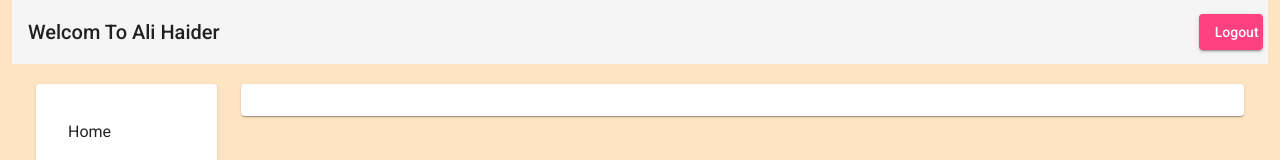
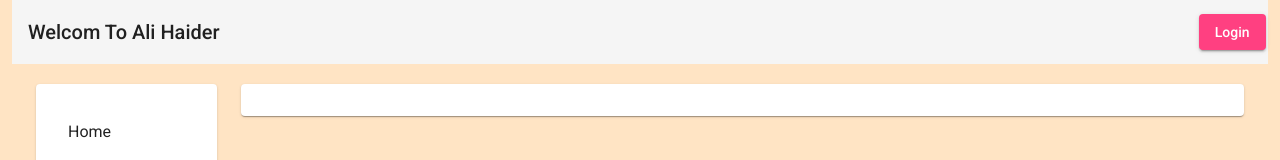
Before and after one commit to alihaider8480/routingAndValidation, an Angular app: page /home in a window 1280 px wide. Shown: the top 160 px of the page. Built offline with nearby package versions, Linux system fonts and the light colour scheme.

Commit message:
loginAndLogout-localStorageCache-DB

```diff
--- a/src/app/app.component.html
+++ b/src/app/app.component.html
@@ -3,7 +3,6 @@
     <div class="row">
       <div class="col-md-12">
         <router-outlet></router-outlet>
-
       </div>
     </div>
   </div>
--- a/src/app/home/home.component.html
+++ b/src/app/home/home.component.html
@@ -1,6 +1,11 @@
 <mat-toolbar class="header-material">
   <span>Welcom To Ali Haider</span>
-  <button mat-raised-button color="accent" style="margin-left: 80%;" (click)="logout()" routerLink="">Logout</button>
+  <div style="margin-left: 80%;" *ngIf="loginValue">
+    <button mat-raised-button color="accent" (click)="logout()" routerLink="">Logout</button>
+  </div>
+  <div style="margin-left: 80%;" *ngIf="loginValue==false">
+    <button mat-raised-button color="accent" (click)="logout()" routerLink="">Login</button>
+  </div>
 </mat-toolbar>
 <div class="bootstrap-wrapper">
   <br>
--- a/src/app/home/home.component.ts
+++ b/src/app/home/home.component.ts
@@ -9,7 +9,10 @@ import { Component, OnInit } from '@angular/core';
 })
 export class HomeComponent implements OnInit {
 
-  constructor(private aliServiceService: AliServiceService,private router: Router) { }
+  constructor(private aliServiceService: AliServiceService,private router: Router)
+  {
+    this.loginValue=aliServiceService.isUserLogin();
+   }
 
   ngOnInit(): void {
   }
@@ -20,4 +23,12 @@ export class HomeComponent implements OnInit {
     this.router.navigate(['']);
   }
 
+  loginValue:boolean;
+
+  checkingHaveYouLogoutAndLogin()
+  {
+    console.log('Home Wasti : '+this.aliServiceService.isUserLogin());
+    this.loginValue=this.aliServiceService.isUserLogin();
+  }
+
 }
--- a/src/app/services/ali-service.service.ts
+++ b/src/app/services/ali-service.service.ts
@@ -58,6 +58,9 @@ deleteNewemployeeURL = 'DeleteUserData';
         );
     }
 
+    // localStorage matlab apka brower ka data cache ma jo hai us sa check kara ga ya
+    //localStorage khud agar history clear kardo ga to logout ho jae ga
+
     isUserLogin(){
       let user=localStorage.getItem('userData');
       if(user==null || user=='' || user==undefined){
@@ -68,7 +71,6 @@ deleteNewemployeeURL = 'DeleteUserData';
     }
 
     getuserData(){
-
       const user= localStorage.getItem('userData');
       if(user!=null){
         return JSON.parse(user);
```
